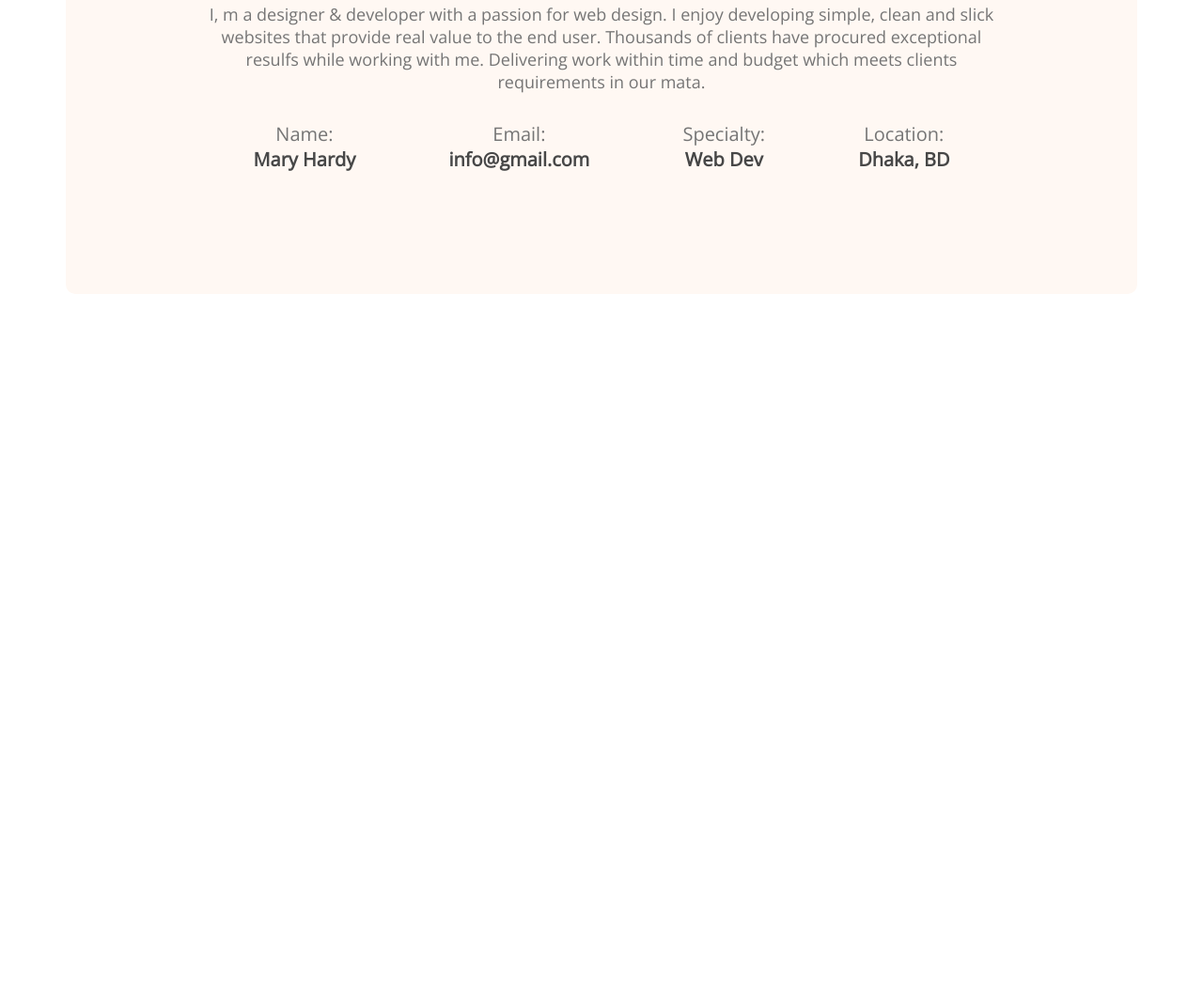
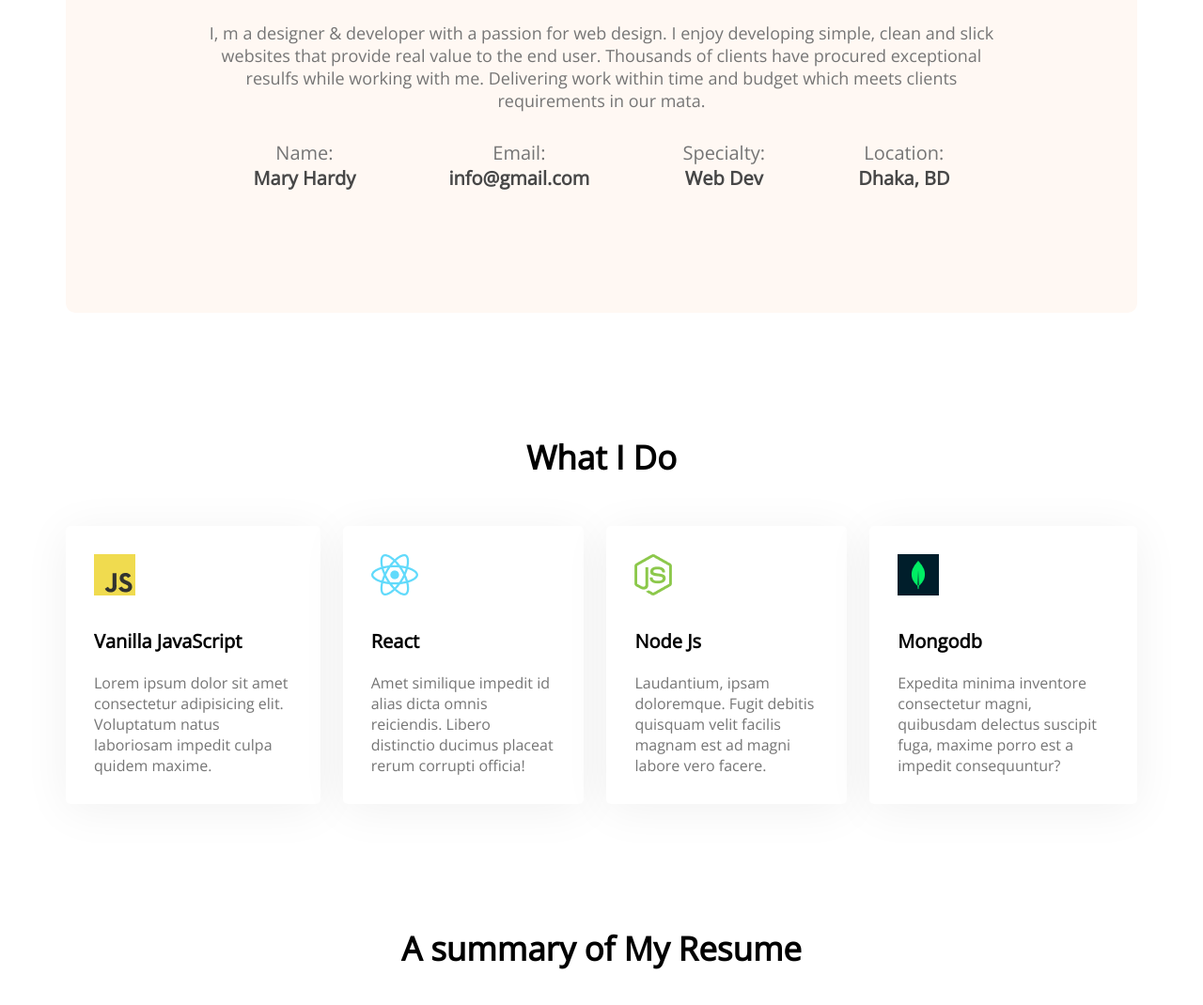
Before and after one commit to AbdulBari7448/developer-portfolio, a plain HTML site: page index.html in a window 1280 px wide. Shown: the part 1254-2324 px from the top of the page at 94% size. Before the commit the page ends 1567 px from the top, so only its background shows below. Drawn offline with nearby package versions, Linux system fonts and the light colour scheme.

Commit message:
added skill content

```diff
--- a/index.html
+++ b/index.html
@@ -55,9 +55,42 @@
                 </div>
             </div>
         </section>
+        <!-- What I Do Section -->
+        <section class="what-i-do">
+            <h3 class="section-title">What I Do</h3>
+            <div class="skills-container">
+                <div class="skill">
+                    <img src="images/icons/js.png" alt="">
+                    <p class="skill-title">Vanilla JavaScript</p>
+                    <p class="skill-description">Lorem ipsum dolor sit amet consectetur adipisicing elit. Voluptatum natus laboriosam impedit culpa quidem maxime.</p>
+                </div>
+                <div class="skill">
+                    <img src="images/icons/react.png" alt="">
+                    <p class="skill-title">React</p>
+                    <p class="skill-description">Amet similique impedit id alias dicta omnis reiciendis. Libero distinctio ducimus placeat rerum corrupti officia!</p>
+                </div>
+                <div class="skill">
+                    <img src="images/icons/nodejs.png" alt="">
+                    <p class="skill-title">Node Js</p>
+                    <p class="skill-description">Laudantium, ipsam doloremque. Fugit debitis quisquam velit facilis magnam est ad magni labore vero facere.</p>
+                </div>
+                <div class="skill">
+                    <img src="images/icons/mongo.png" alt="">
+                    <p class="skill-title">Mongodb</p>
+                    <p class="skill-description">Expedita minima inventore consectetur magni, quibusdam delectus suscipit fuga, maxime porro est a impedit consequuntur?</p>
+                </div>
+            </div>
+        </section>
+        <!-- Resume Section -->
+        <section class="resume">
+            <h3 class="section-title">A summary of My Resume</h3>
+            <div class="resume content">
+                <div>
+
+                </div>
+            </div>
+        </section>
     </main>
     <footer>
 
     </footer>
-</body>
-</html>
--- a/styles/portfolio.css
+++ b/styles/portfolio.css
@@ -67,19 +67,22 @@ main{
     max-width: 1140px;
     margin: 0 auto;
 }
+section{
+    margin-top: 130px;
+}
 /* About Section styles */
 .about{
-    margin-top: 130px;
+
     background-color: #FFF8F3;
     border-radius: 10px;
     padding: 130px 150px;
     text-align: center;
 }
 .section-title{
-
+    text-align: center;
     font-weight: 700;
     font-size: 35px;
-    margin-bottom: 30px;
+    margin-bottom: 50px;
 }
 .section-description{
     color: #757575;
@@ -99,3 +102,25 @@ main{
     font-size: 20px;
     color: #474747;
 }
+/* What I Do */
+
+.skills-container{
+    display: flex;
+    gap: 24px;
+}
+.skill{
+    background: #FFFFFF;
+    box-shadow: 0px 6px 50px rgba(0, 0, 0, 0.06);
+    border-radius: 5px;
+    padding: 30px;
+}
+.skill-title{
+    font-weight: 700;
+    font-size: 20px;
+    margin-top: 30px;
+    margin-bottom: 20px;
+}
+.skill-description{
+    color: #757575;
+}
+/* Resume Styles */
```
